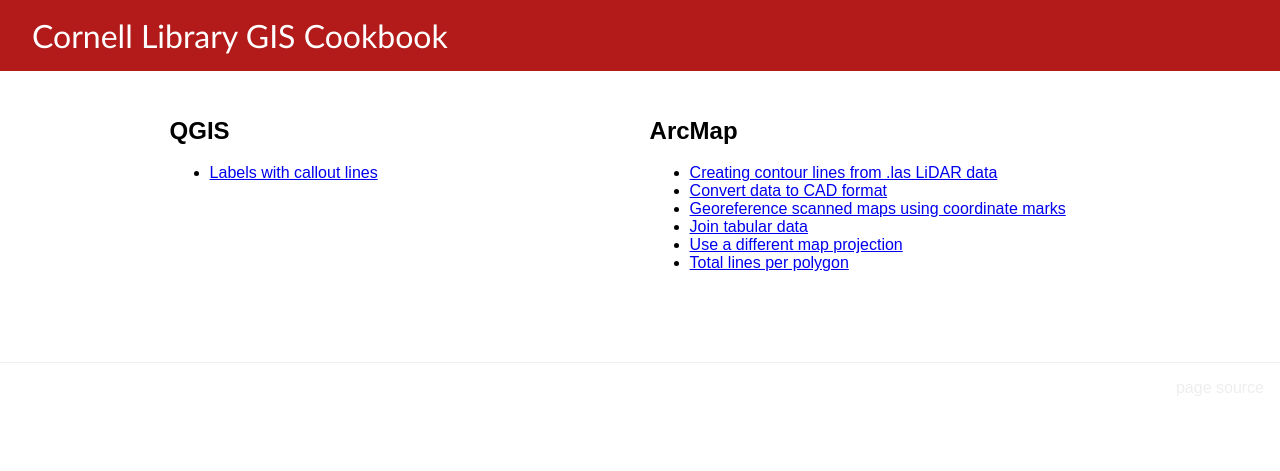
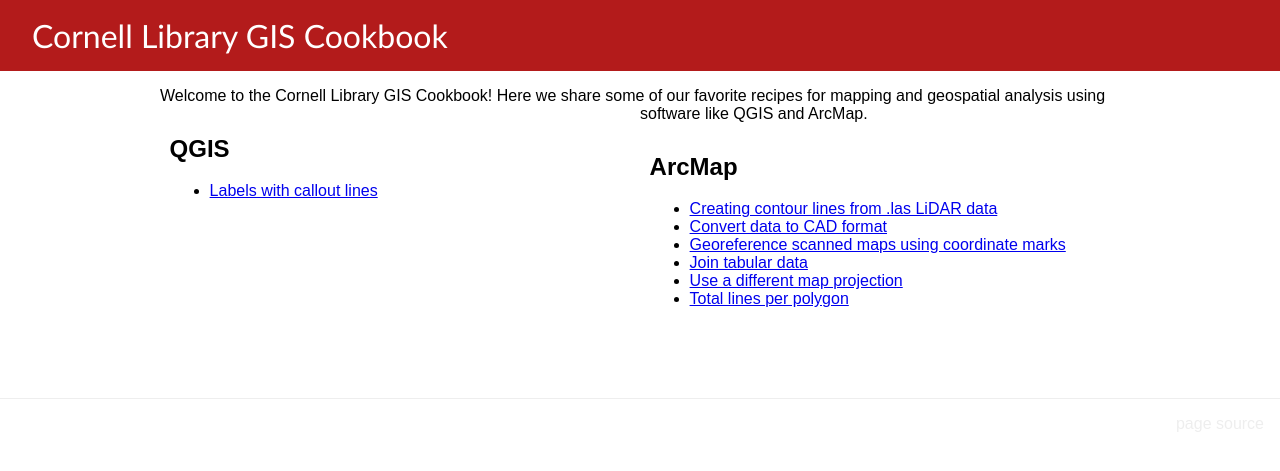
Before and after one commit to cornell-gis/gis-cookbook, a Jekyll site: the page built from index.html, in a window 1280 px wide. Shown: the top 471 px of the page. Built offline with Jekyll 4.4.1, drawn with Linux system fonts in a browser that asks for light colours.

Commit message:
blurb on main page

```diff
--- a/index.html
+++ b/index.html
@@ -2,6 +2,8 @@
 layout: default
 title: Cornell GIS Cookbook
 ---
+
+Welcome to the Cornell Library GIS Cookbook!  Here we share some of our favorite recipes for mapping and geospatial analysis using software like QGIS and ArcMap.
 
 <div id='qgis'>
   <h2>QGIS</h2>
```
